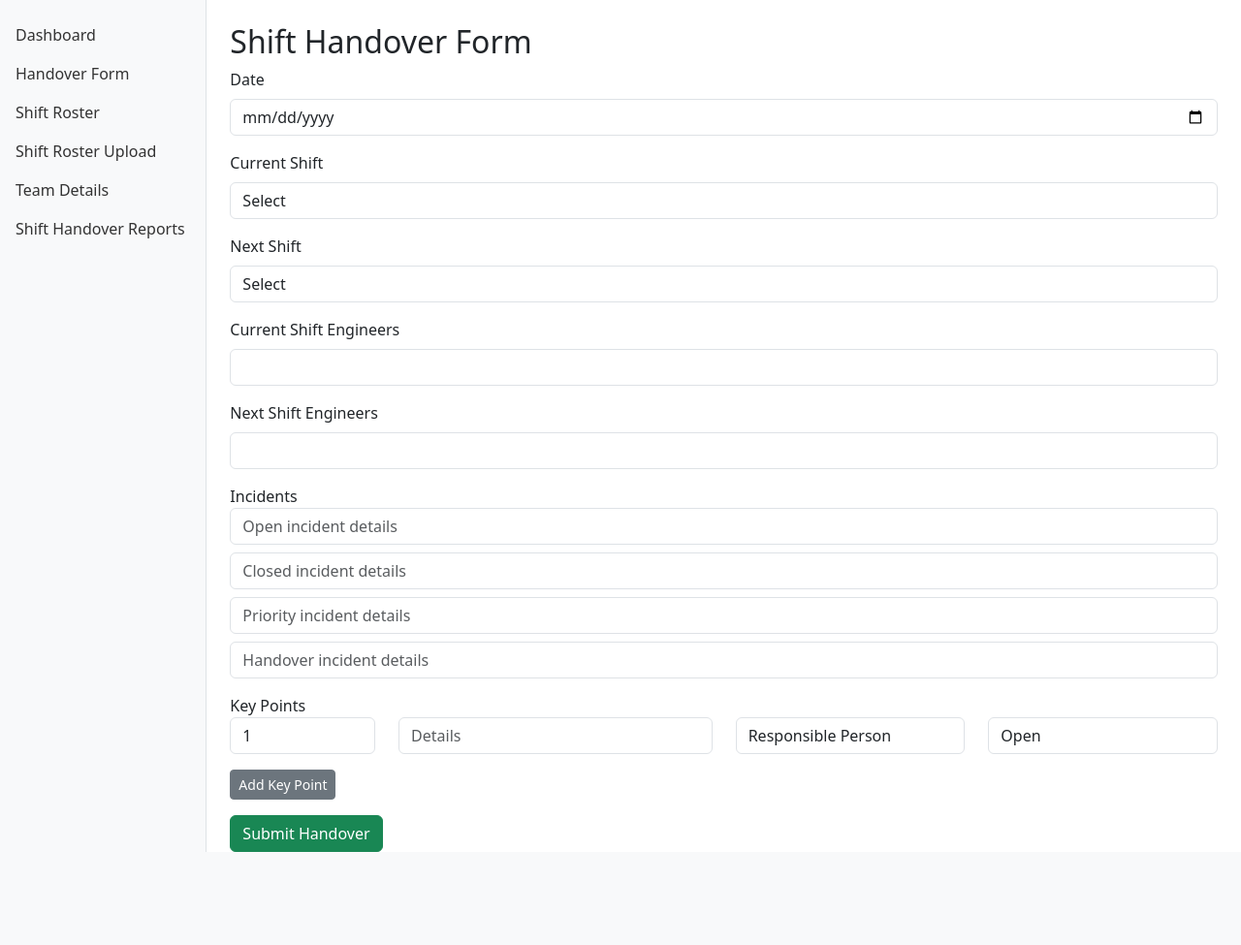
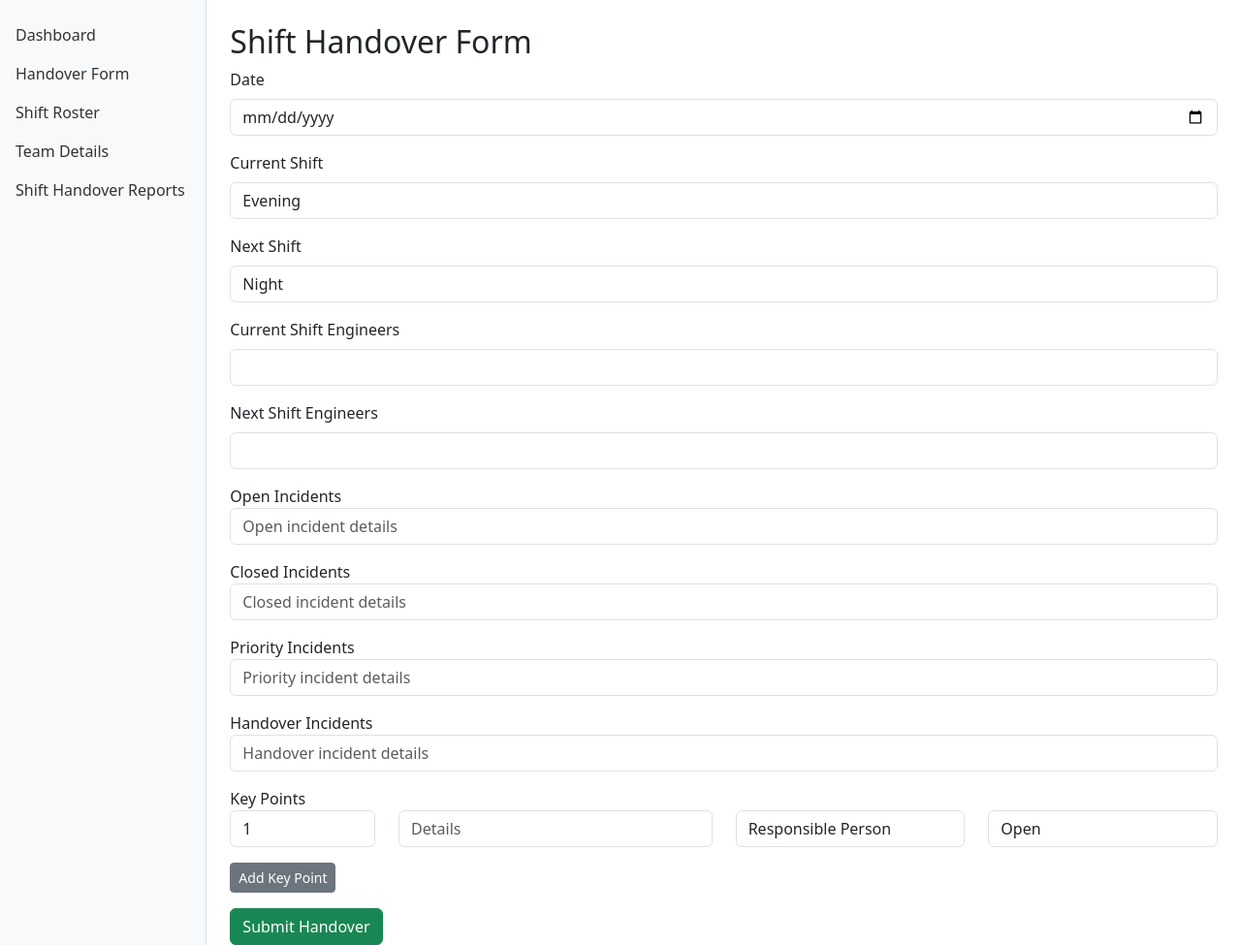
Before and after one commit to mdsajid786/shift_handover_app, a Flask app: page /handover in a window 1280 px wide. Shown: the whole page at 97% size. Before the commit the page ends 879 px from the top, so only its background shows below. Run offline with Flask 3, Linux system fonts and the light colour scheme; the visitor is signed in with stand-in values (Sample User, id 1); data that the repository does not hold is empty.

Commit message:
updated code with new fetures-7

```diff
--- a/routes/handover.py
+++ b/routes/handover.py
@@ -100,4 +100,11 @@ def handover():
             next_engineers_objs = get_engineers_for_shift(today, next_shift_code)
         current_engineers = [m.name for m in current_engineers_objs]
         next_engineers = [m.name for m in next_engineers_objs]
-        return render_template('handover_form.html', team_members=team_members, current_engineers=current_engineers, next_engineers=next_engineers)
+        return render_template(
+            'handover_form.html',
+            team_members=team_members,
+            current_engineers=current_engineers,
+            next_engineers=next_engineers,
+            current_shift_type=current_shift_type,
+            next_shift_type=next_shift_type
+        )
--- a/templates/base.html
+++ b/templates/base.html
@@ -30,7 +30,7 @@
                     <li class="nav-item"><a class="nav-link" href="/">Dashboard</a></li>
                     <li class="nav-item"><a class="nav-link" href="/handover">Handover Form</a></li>
                     <li class="nav-item"><a class="nav-link" href="/roster">Shift Roster</a></li>
-                    <li class="nav-item"><a class="nav-link" href="/roster-upload">Shift Roster Upload</a></li>
+
                     <li class="nav-item"><a class="nav-link" href="/team">Team Details</a></li>
                     <li class="nav-item"><a class="nav-link" href="/handover-reports">Shift Handover Reports</a></li>
                 </ul>
--- a/templates/handover_form.html
+++ b/templates/handover_form.html
@@ -10,18 +10,18 @@
         <label for="current_shift_type" class="form-label">Current Shift</label>
         <select class="form-control" id="current_shift_type" name="current_shift_type" required>
             <option value="">Select</option>
-            <option value="Morning">Morning</option>
-            <option value="Evening">Evening</option>
-            <option value="Night">Night</option>
+            <option value="Morning" {% if current_shift_type=='Morning' %}selected{% endif %}>Morning</option>
+            <option value="Evening" {% if current_shift_type=='Evening' %}selected{% endif %}>Evening</option>
+            <option value="Night" {% if current_shift_type=='Night' %}selected{% endif %}>Night</option>
         </select>
     </div>
     <div class="mb-3">
         <label for="next_shift_type" class="form-label">Next Shift</label>
         <select class="form-control" id="next_shift_type" name="next_shift_type" required>
             <option value="">Select</option>
-            <option value="Morning">Morning</option>
-            <option value="Evening">Evening</option>
-            <option value="Night">Night</option>
+            <option value="Morning" {% if next_shift_type=='Morning' %}selected{% endif %}>Morning</option>
+            <option value="Evening" {% if next_shift_type=='Evening' %}selected{% endif %}>Evening</option>
+            <option value="Night" {% if next_shift_type=='Night' %}selected{% endif %}>Night</option>
         </select>
     </div>
     <div class="mb-3">
@@ -34,11 +34,29 @@
     </div>
     <!-- Open Incidents Section -->
     <div class="mb-3">
-        <label>Incidents</label>
+        <label>Open Incidents</label>
         <div id="open_incidents">
             <input type="text" name="open_incidents" class="form-control mb-2" placeholder="Open incident details">
+        </div>
+    </div>
+    <!-- Closed Incidents Section -->
+    <div class="mb-3">
+        <label>Closed Incidents</label>
+        <div id="closed_incidents">
             <input type="text" name="closed_incidents" class="form-control mb-2" placeholder="Closed incident details">
+        </div>
+    </div>
+    <!-- Priority Incidents Section -->
+    <div class="mb-3">
+        <label>Priority Incidents</label>
+        <div id="priority_incidents">
             <input type="text" name="priority_incidents" class="form-control mb-2" placeholder="Priority incident details">
+        </div>
+    </div>
+    <!-- Handover Incidents Section -->
+    <div class="mb-3">
+        <label>Handover Incidents</label>
+        <div id="handover_incidents">
             <input type="text" name="handover_incidents" class="form-control mb-2" placeholder="Handover incident details">
         </div>
     </div>
```
Also changed, not shown: templates/team_details.html (+14 -5 lines).
